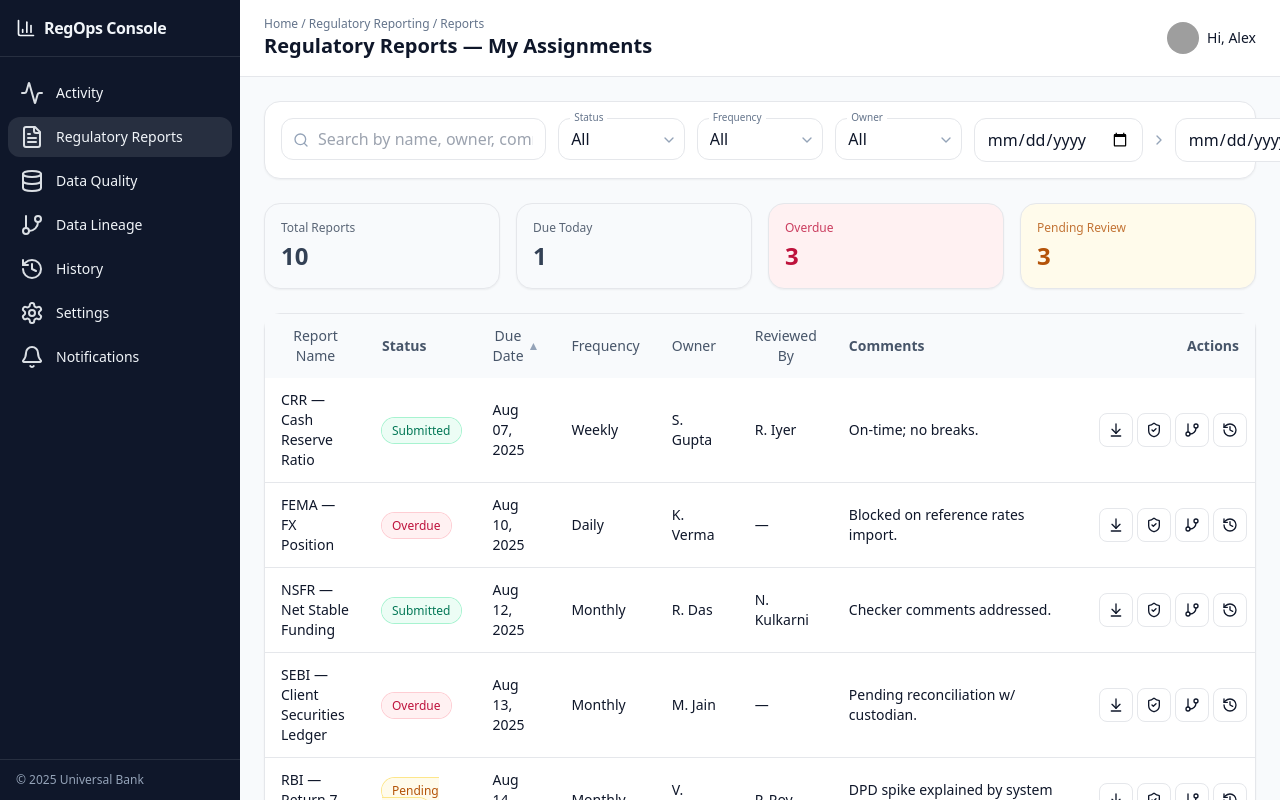
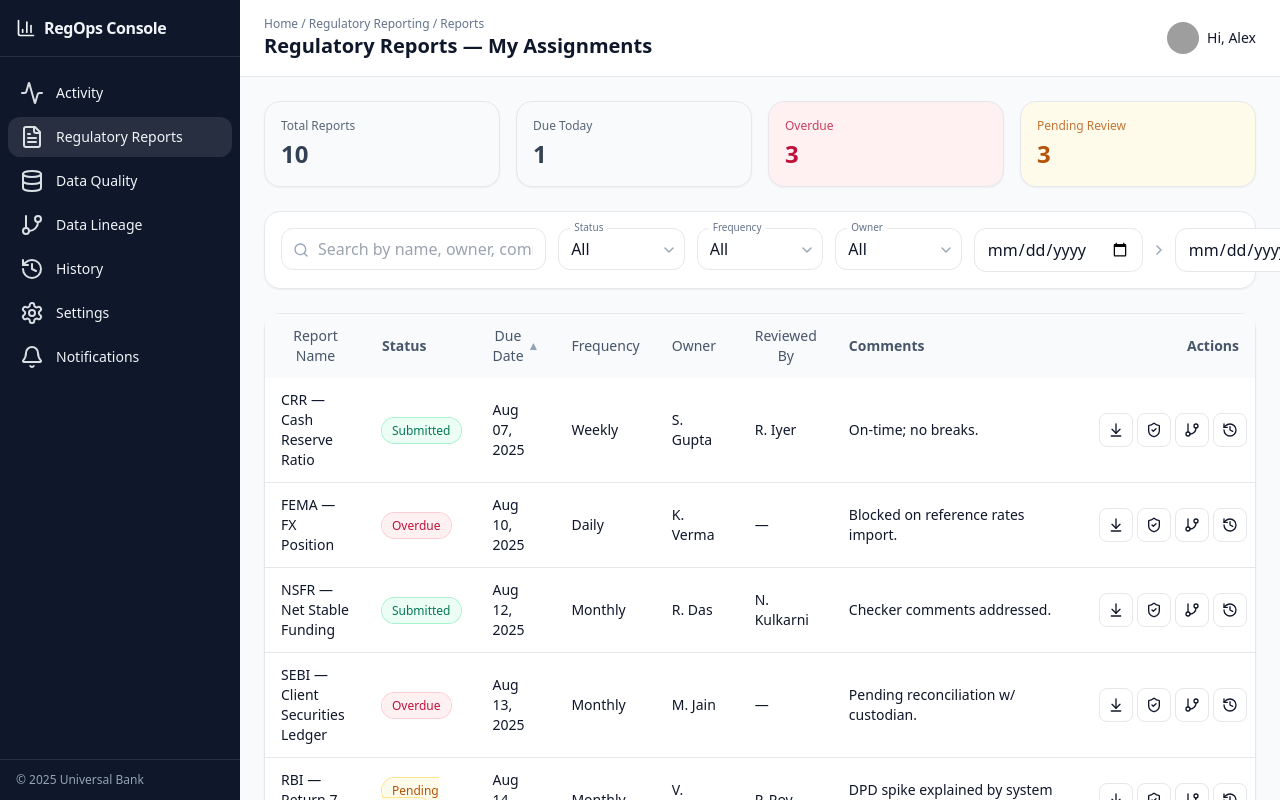
Before and after one commit to luckyakhi/regops-reposts-grid, a React (Vite) app: page / in a window 1280 px wide. Built offline with nearby package versions, Linux system fonts and the light colour scheme; grey boxes are pictures that could not be loaded.

Commit message:
Reorder KPI cards and search filters

```diff
--- a/src/App.jsx
+++ b/src/App.jsx
@@ -267,7 +267,15 @@ export default function RegulatoryReportsMockup() {
 
             {/* Content */}
             <div className="p-6 space-y-6">
-              {/* Controls */}
+              {/* KPIs */}
+              <div className="grid grid-cols-2 md:grid-cols-4 gap-4">
+                <Kpi title="Total Reports" value={metrics.total} />
+                <Kpi title="Due Today" value={metrics.dueToday} />
+                <Kpi title="Overdue" value={metrics.overdue} tone="danger" />
+                  <Kpi title="Pending Review" value={metrics.byStatus.find((d) => d.name === "Pending Review").value} tone="warn" />
+              </div>
+
+              {/* Search Filters */}
               <div className="bg-white rounded-2xl border p-4 shadow-sm">
                 <div className="grid grid-cols-1 md:grid-cols-2 lg:grid-cols-7 gap-3">
                   <div className="lg:col-span-2 relative">
@@ -301,14 +309,6 @@ export default function RegulatoryReportsMockup() {
                     />
                   </div>
                 </div>
-              </div>
-
-              {/* KPIs */}
-              <div className="grid grid-cols-2 md:grid-cols-4 gap-4">
-                <Kpi title="Total Reports" value={metrics.total} />
-                <Kpi title="Due Today" value={metrics.dueToday} />
-                <Kpi title="Overdue" value={metrics.overdue} tone="danger" />
-                <Kpi title="Pending Review" value={metrics.byStatus.find((d) => d.name === "Pending Review").value} tone="warn" />
               </div>
 
               {/* Table */}
```
